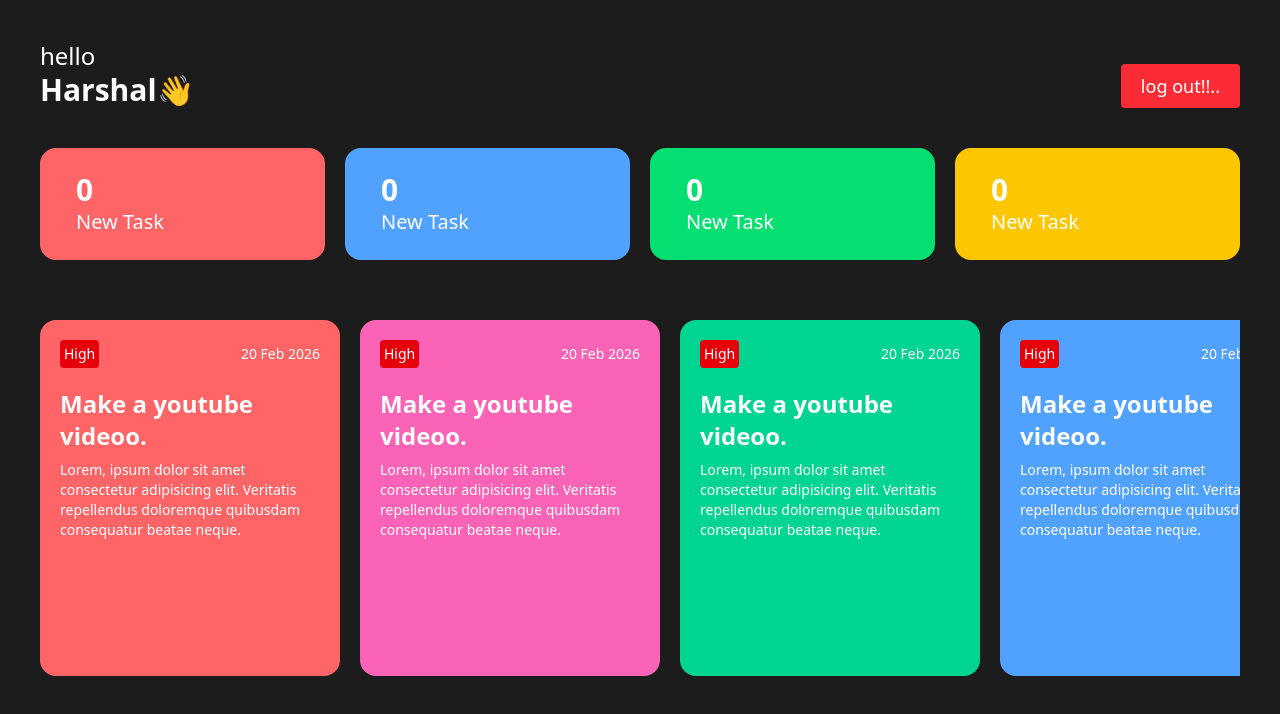
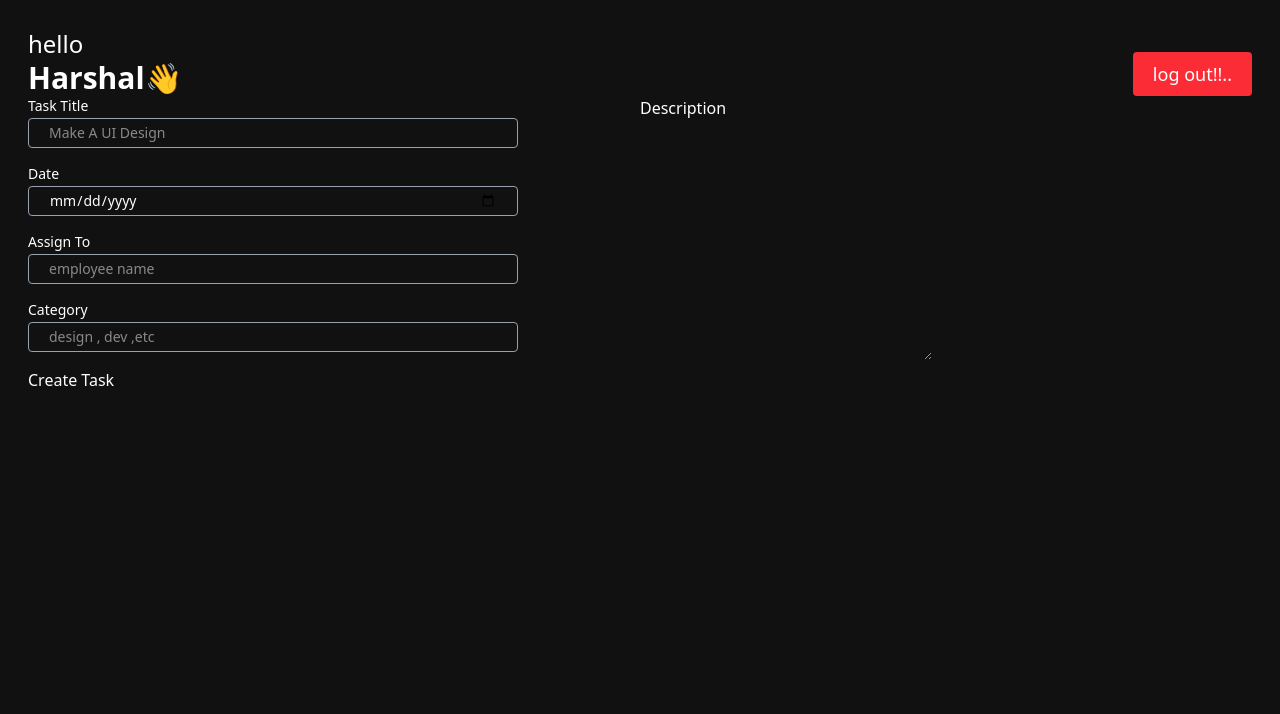
Before and after one commit to harshu-x/EMS, a React (Vite) app in the folder ems/: page / in a window 1280 px wide. Shown: the top 714 px of the page. Built offline with nearby package versions, Linux system fonts and the light colour scheme.

Commit message:
Admin Dashboard Initital

```diff
--- a/ems/src/App.jsx
+++ b/ems/src/App.jsx
@@ -1,11 +1,13 @@
 import React from 'react'
 import Login from './components/Auth/Login'
 import EmployeeDashboard from './components/DashBoard/EmployeeDashboard'
+import AdminDashboard from './components/DashBoard/AdminDashboard'
 const App = () => {
   return (
     <>
      {/* <Login /> */}
-     <EmployeeDashboard />
+     {/* <EmployeeDashboard /> */}
+     <AdminDashboard />
     </>
   )
 }
--- a/ems/src/components/DashBoard/AdminDashboard.jsx
+++ b/ems/src/components/DashBoard/AdminDashboard.jsx
@@ -0,0 +1,57 @@
+import React from 'react'
+import Header from '../others/Header'
+const AdminDashboard = () => {
+  return (
+    <div className='h-screen w-full p-7 '>
+        <Header />
+
+
+        <div>
+            <form className='flex flex-wrap w-full  items-start justify-between'>
+
+              <div className='w-1/2'>
+                 <div>
+                <h3 className='text-sm text-gray-300 mb-0.5'>Task Title</h3>
+                <input
+                className='text-sm py-1 px-5 w-4/5 rounded outline-none bg-transparent border-[1px] border-gray-400 mb-4'
+                type="text" placeholder='Make A UI Design'
+                />
+              </div>
+
+                 <div >
+                 <h3 className='text-sm text-gray-300 mb-0.5'>Date</h3>
+                <input
+                 className='text-sm py-1 px-5 w-4/5 rounded outline-none bg-transparent border-[1px] border-gray-400 mb-4'
+                type='date' />
+              </div>
+
+              <div>
+                 <h3 className='text-sm text-gray-300 mb-0.5'>Assign To</h3>
+                <input
+                 className='text-sm py-1 px-5 w-4/5 rounded outline-none bg-transparent border-[1px] border-gray-400 mb-4'
+                  type='text' placeholder='employee name' />
+              </div>
+
+            <div>
+               <h3 className='text-sm text-gray-300 mb-0.5'>Category</h3>
+                <input
+                 className='text-sm py-1 px-5 w-4/5 rounded outline-none bg-transparent border-[1px] border-gray-400 mb-4'
+                type='text' placeholder='design , dev ,etc' />
+
+            </div>
+              </div>
+
+                <div className='w-1/2'>
+                  <h3>Description</h3>
+                <textarea name='' id='' cols='30' rows='10'></textarea>
+                </div>
+
+
+                <button>Create Task</button>
+            </form>
+        </div>
+    </div>
+  )
+}
+
+export default AdminDashboard
```
